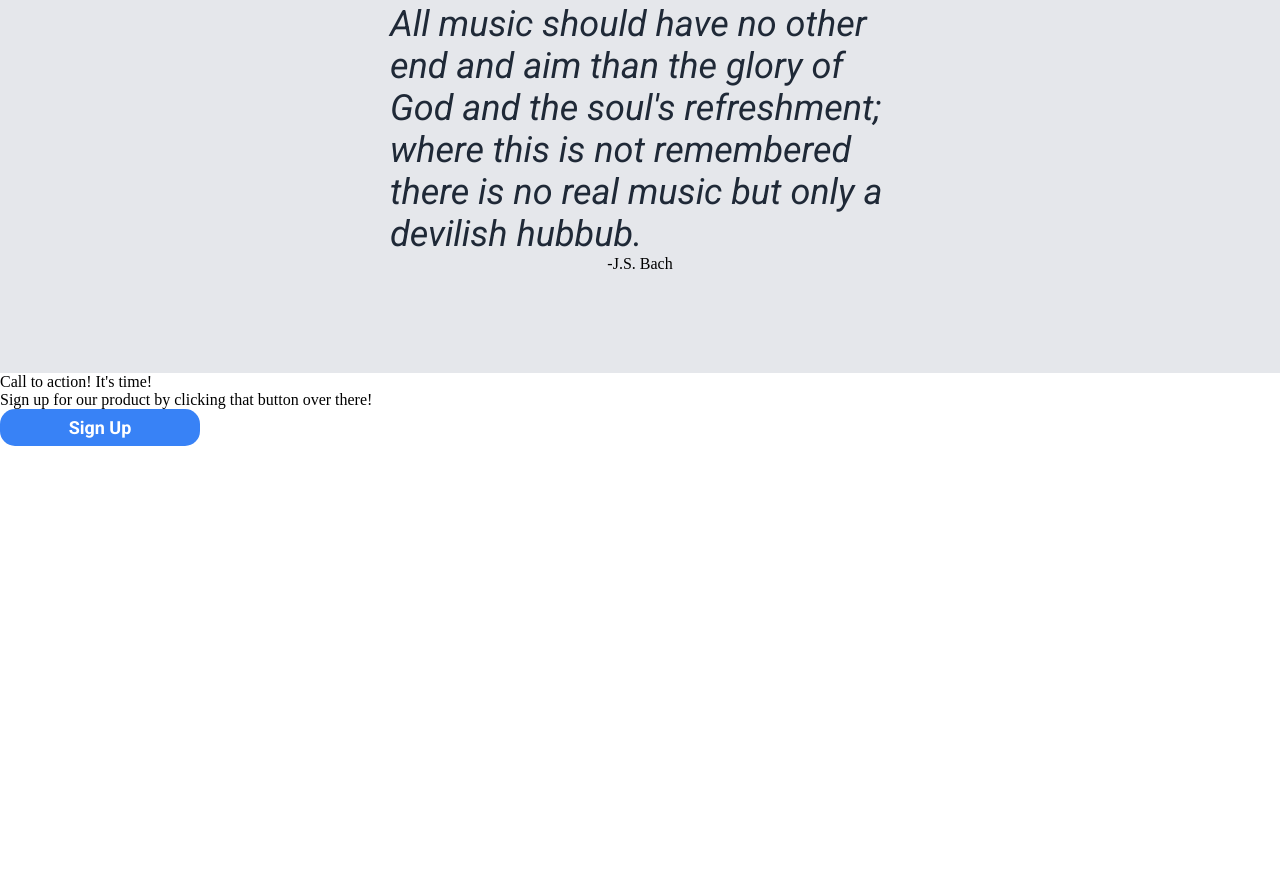
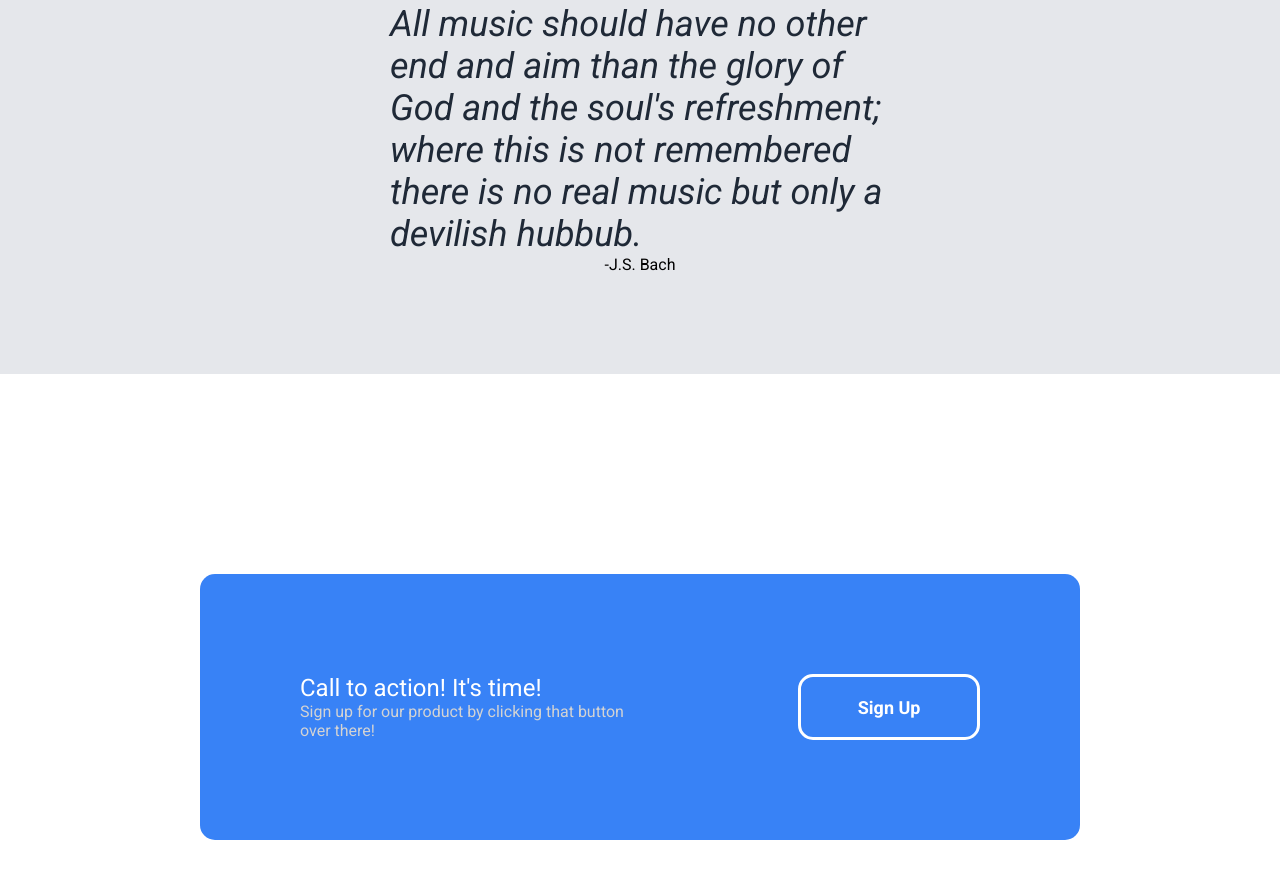
Before and after one commit to PhilipTimofeyev/TOP-Landing-Page, a plain HTML site: page index.html in a window 1280 px wide. Shown: the part 1178-2056 px from the top of the page. Before the commit the page ends 1624 px from the top, so only its background shows below. Drawn offline with Linux system fonts and the light colour scheme.

Commit message:
Add CSS for block 4

```diff
--- a/styles.css
+++ b/styles.css
@@ -106,6 +106,26 @@ h1 {
 /*	max-width: 100px;*/
 }
 
+.block4 {
+	display: flex;
+	justify-content: center;
+	background: #3882F6;
+	padding: 100px;
+	margin: 200px;
+	gap: 140px;
+	border-radius: 15px;
+	color: lightgrey;
+}
+
+p {
+	font-family: "roboto";
+}
+
+.bigger {
+	font-size: 24px;
+	color: white;
+}
+
 /*.author {
 	align-items: flex-start;
 }*/
@@ -145,3 +165,7 @@ button {
   padding: 8px 15px;
   width: 200px;
 }
+
+.other-button {
+	border: solid white;
+}
```
